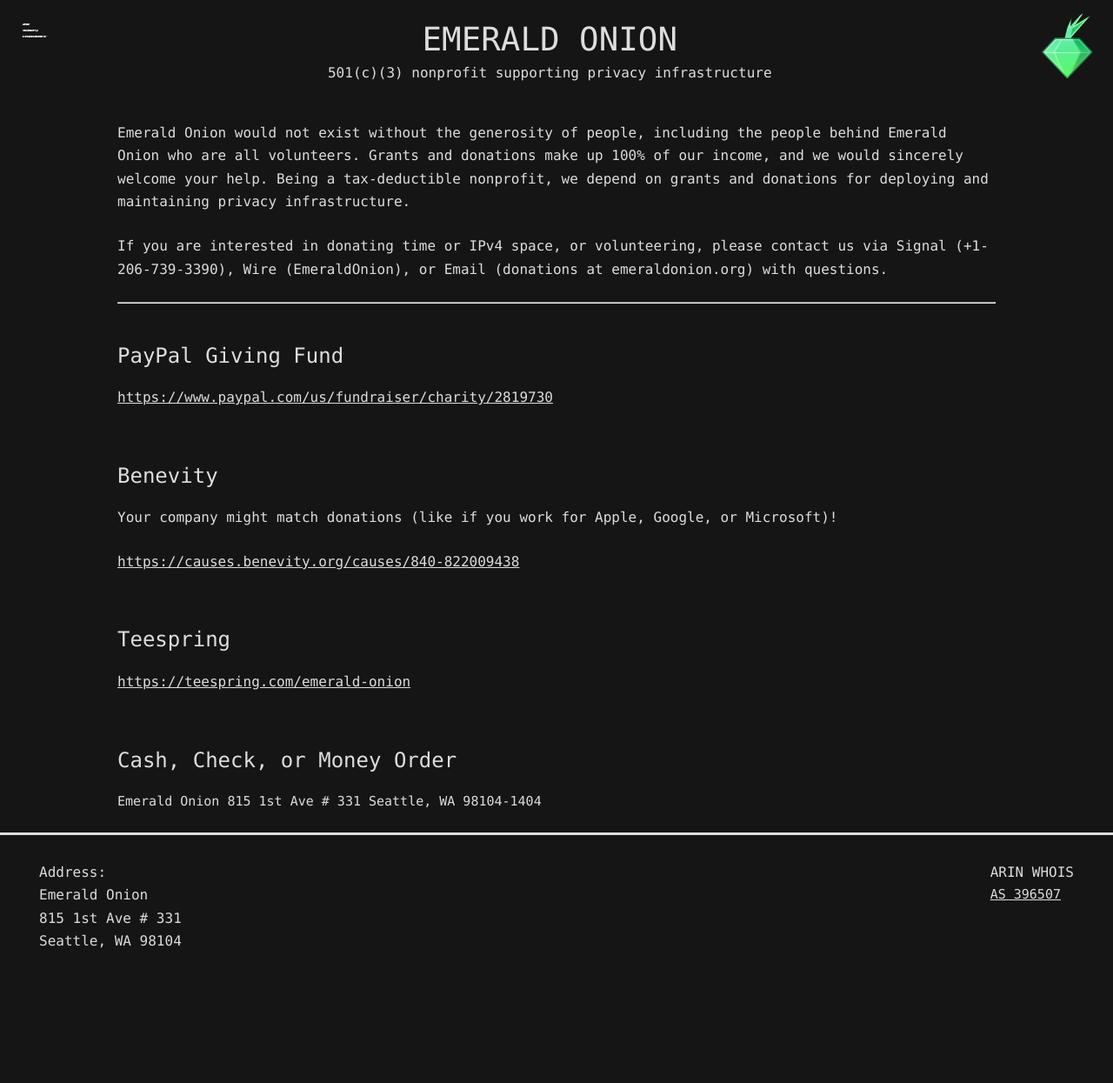
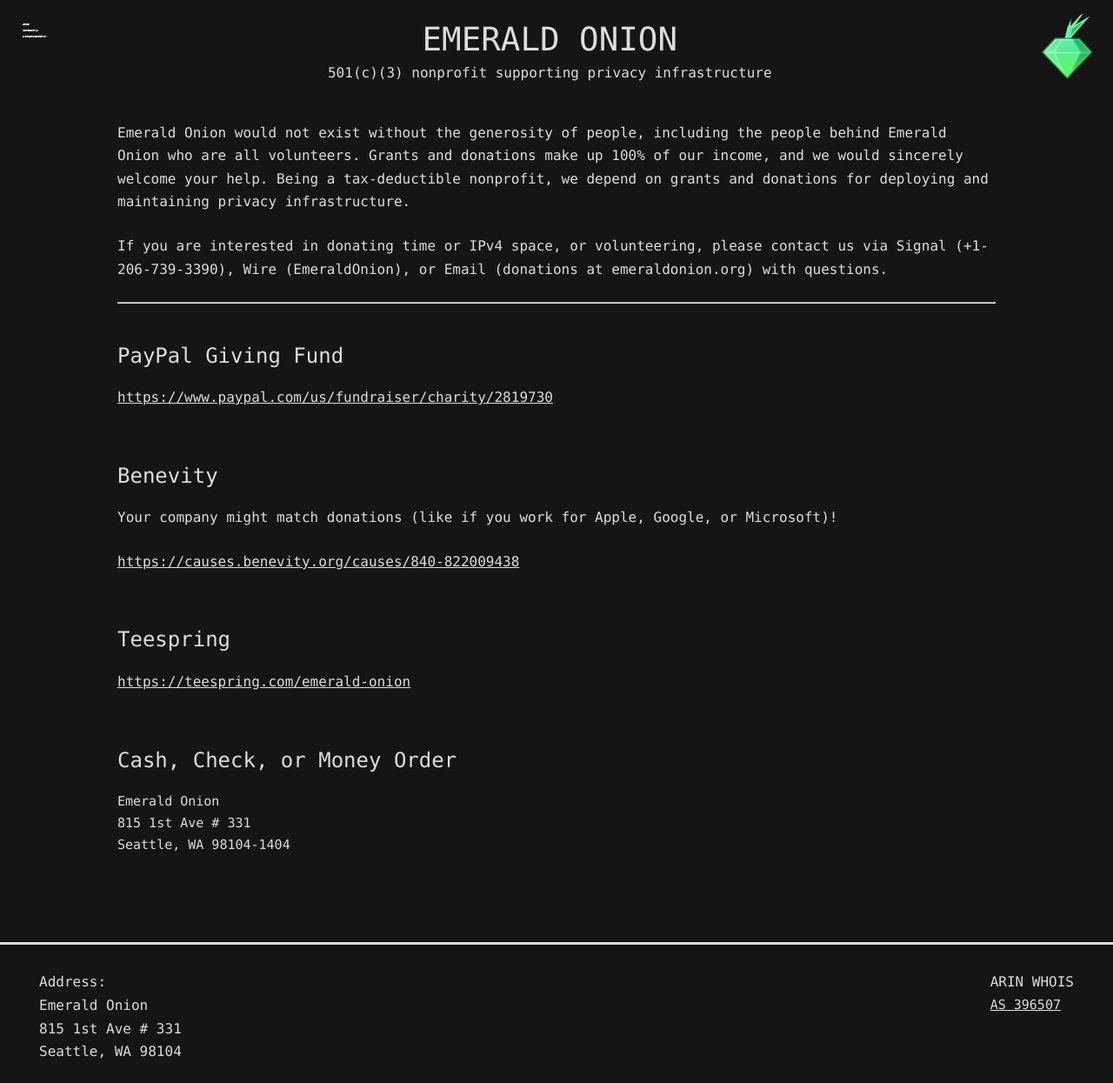
Before and after one commit to emeraldonion/emeraldonion.github.io, a Jekyll site: the page built from donate/index.markdown, in a window 1280 px wide and 1245 px high. Shown: the whole window at 87% size. Built offline with Jekyll 4.4.1, drawn with Linux system fonts in a browser that asks for light colours; our own code applies the rules of GitHub Pages for plain Markdown files.

Commit message:
correcting address formatting

```diff
--- a/donate/index.markdown
+++ b/donate/index.markdown
@@ -20,8 +20,8 @@
 
 # Cash, Check, or Money Order
 
-<address>
-Emerald Onion
-815 1st Ave # 331
-Seattle, WA 98104-1404
-</address>
+<address>Emerald Onion
+<br />815 1st Ave # 331
+<br />Seattle, WA 98104-1404</address>
+<br />
+<br />
```
